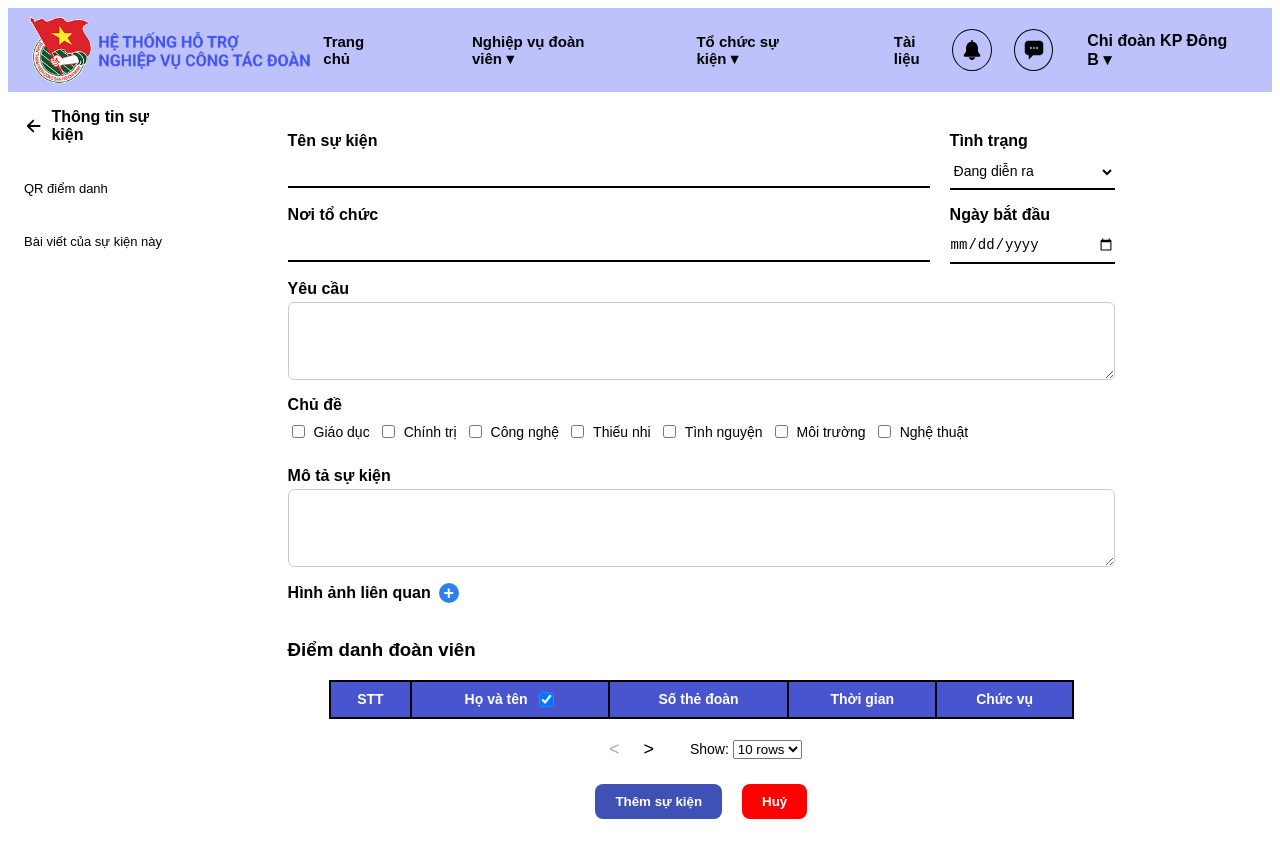
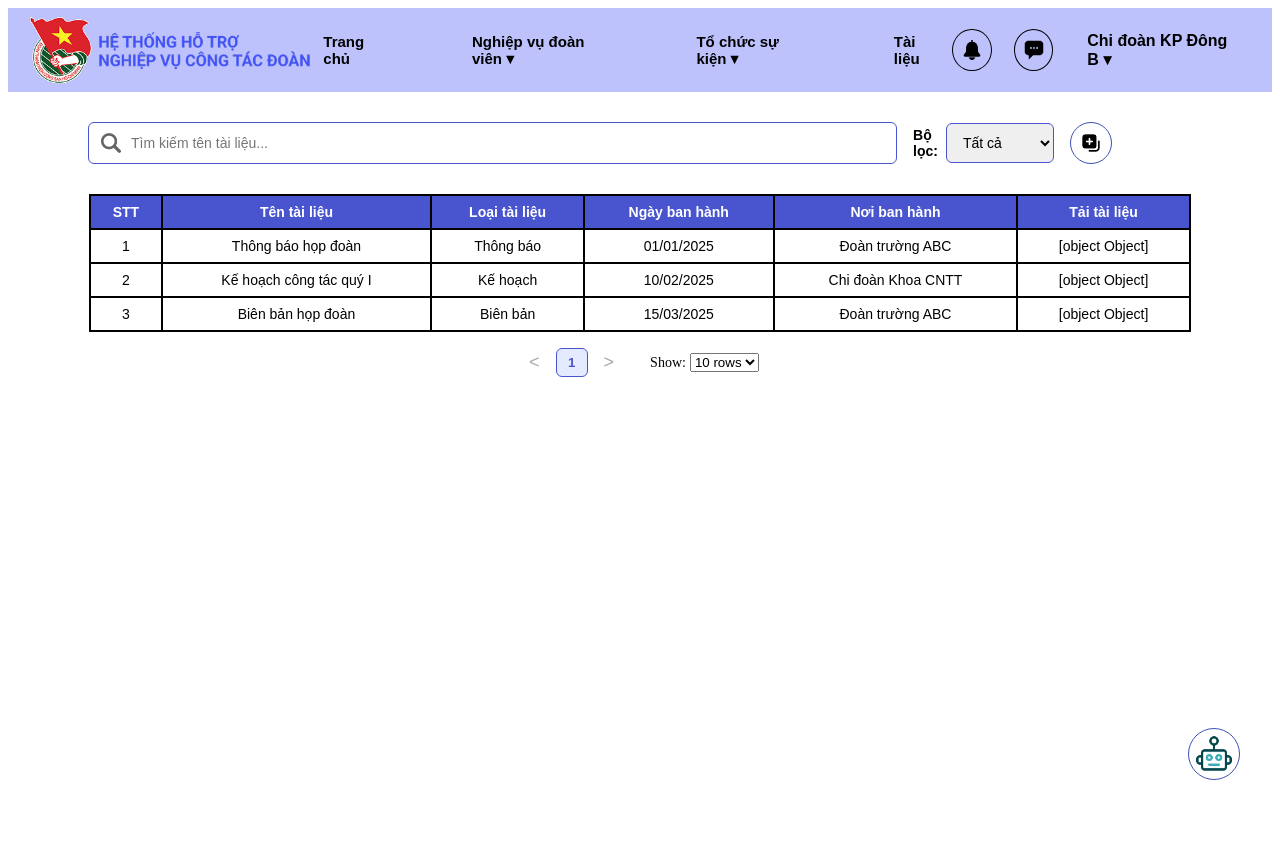
Before and after one commit to hwthangg/PRJ1-22521708-22521325, a React (Vite) app in the folder frontend/: page / in a window 1280 px wide. Shown: the top 858 px of the page. After the commit the page ends 800 px from the top, so only its background shows below. Built offline with nearby package versions, Linux system fonts and the light colour scheme.

Commit message:
Listdocument

```diff
--- a/frontend/src/App.jsx
+++ b/frontend/src/App.jsx
@@ -13,6 +13,7 @@ import Listevent from "./pages/Leader/Listevent/Listevent";
 import Message from "./pages/Leader/Message/Message";
 import Informationevent from "./pages/Leader/Informationevent/Informationevent";
 import Create_event from "./pages/Leader/Create_event/Create_event";
+import Listdocument from "./pages/Leader/Listdocument/Listdocument";
 
 import './App.css';
 
@@ -30,7 +31,7 @@ function App() {
 </div> */}
 
       <Routes>
-        <Route path="/" element={<Create_event />} />
+        <Route path="/" element={<Listdocument />} />
         <Route path="/message" element={<Message />} />
         <Route path="/AdminDashboard" element={<AdminDashboard />} />
       </Routes>
--- /dev/null
+++ b/frontend/src/pages/Leader/Listdocument/Listdocument.jsx
@@ -0,0 +1,77 @@
+import React, { useState } from 'react';
+import styles from './Listdocument.module.css';
+import Table from '../../../components/Table/Table';
+import Search from '../../../components/Search/Search';
+import Filter from '../../../components/Filter/Filter';
+import Add from '../../../components/Add/Add';
+import ChatAI from '../../../components/ChatAI/ChatAI';
+import downloadIcon from '../../../assets/download-icon.png';
+
+const columns = ['Tên tài liệu', 'Loại tài liệu', 'Ngày ban hành', 'Nơi ban hành', 'Tải tài liệu'];
+
+const originalData = [
+  {
+    'Tên tài liệu': 'Thông báo họp đoàn',
+    'Loại tài liệu': 'Thông báo',
+    'Ngày ban hành': '01/01/2025',
+    'Nơi ban hành': 'Đoàn trường ABC',
+    'Tải tài liệu': '/docs/thongbao1.pdf',
+  },
+  {
+    'Tên tài liệu': 'Kế hoạch công tác quý I',
+    'Loại tài liệu': 'Kế hoạch',
+    'Ngày ban hành': '10/02/2025',
+    'Nơi ban hành': 'Chi đoàn Khoa CNTT',
+    'Tải tài liệu': '/docs/kehoach1.pdf',
+  },
+  {
+    'Tên tài liệu': 'Biên bản họp đoàn',
+    'Loại tài liệu': 'Biên bản',
+    'Ngày ban hành': '15/03/2025',
+    'Nơi ban hành': 'Đoàn trường ABC',
+    'Tải tài liệu': '/docs/bienban1.pdf',
+  },
+];
+
+const Listdocument = () => {
+  const [searchText, setSearchText] = useState('');
+  const [filterStatus, setFilterStatus] = useState('all');
+
+  const filteredData = originalData
+    .filter(item =>
+      item['Tên tài liệu'].toLowerCase().includes(searchText.toLowerCase())
+    )
+    .map((item, index) => ({
+      STT: index + 1,
+      ...item,
+      'Tải tài liệu': (
+        <a href={item['Tải tài liệu']} download>
+          <img src={downloadIcon} alt="Tải về" style={{ width: '24px', cursor: 'pointer' }} />
+        </a>
+      ),
+    }));
+
+  return (
+    <div className={styles.container}>
+      <div className={styles.controls}>
+        <Search
+          placeholder="Tìm kiếm tên tài liệu..."
+          value={searchText}
+          onChange={setSearchText}
+        />
+        <Filter
+          selected={filterStatus}
+          onChange={setFilterStatus}
+        />
+        <Add onClick={() => console.log('Add button clicked')} />
+        <ChatAI
+          onClick={() => console.log('ChatAI button clicked')}
+          fixed={true}
+        />
+      </div>
+      <Table columns={columns} data={filteredData} />
+    </div>
+  );
+};
+
+export default Listdocument;
--- /dev/null
+++ b/frontend/src/pages/Leader/Listdocument/Listdocument.module.css
@@ -0,0 +1,59 @@
+.container {
+    padding: 20px;
+    background-color: #fff;
+  }
+
+  .title {
+    font-size: 20px;
+    font-weight: bold;
+    margin-bottom: 20px;
+  }
+  .container {
+    padding: 20px ;
+    background-color: #fff;
+  }
+
+  .controls {
+    display: flex;
+    align-items: center;
+    gap: 16px;
+    margin-bottom: 20px;
+    padding: 0 60px;
+  }
+
+
+  .searchInput {
+    flex: 1;
+    padding: 8px 12px;
+    border: 1px solid #ccc;
+    border-radius: 4px;
+  }
+
+  .filterSelect {
+    width: 200px;
+    padding: 8px 12px;
+    border: 1px solid #ccc;
+    border-radius: 4px;
+  }
+  .searchWrapper {
+    margin-left: 0; /* hoặc margin-left: -10px nếu muốn đẩy mạnh hơn */
+    flex: 1;
+  }
+  .chatAIButton {
+    position: fixed;
+    bottom: 20px;
+    right: 20px;
+    z-index: 999; /* đảm bảo hiển thị trên các thành phần khác */
+  }
+  .table th, .table td {
+    padding: 10px;
+    text-align: left;
+  }
+
+  .table th:nth-child(2), .table td:nth-child(2) {
+    text-align: right;
+  }
+
+  .table th:last-child, .table td:last-child {
+    text-align: center;
+  }
```
Also changed, not shown: frontend/src/assets/download-icon.png (added).
